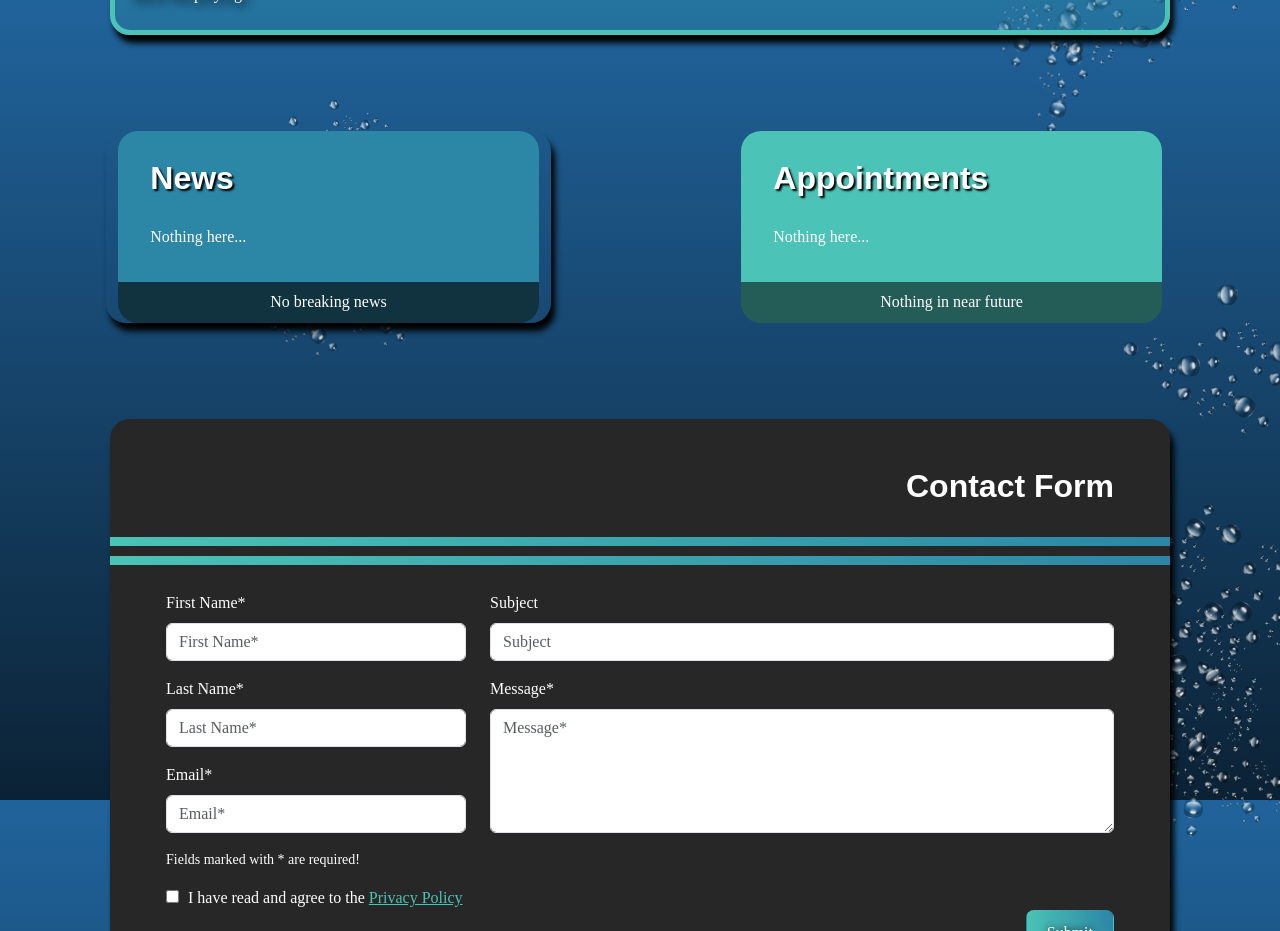
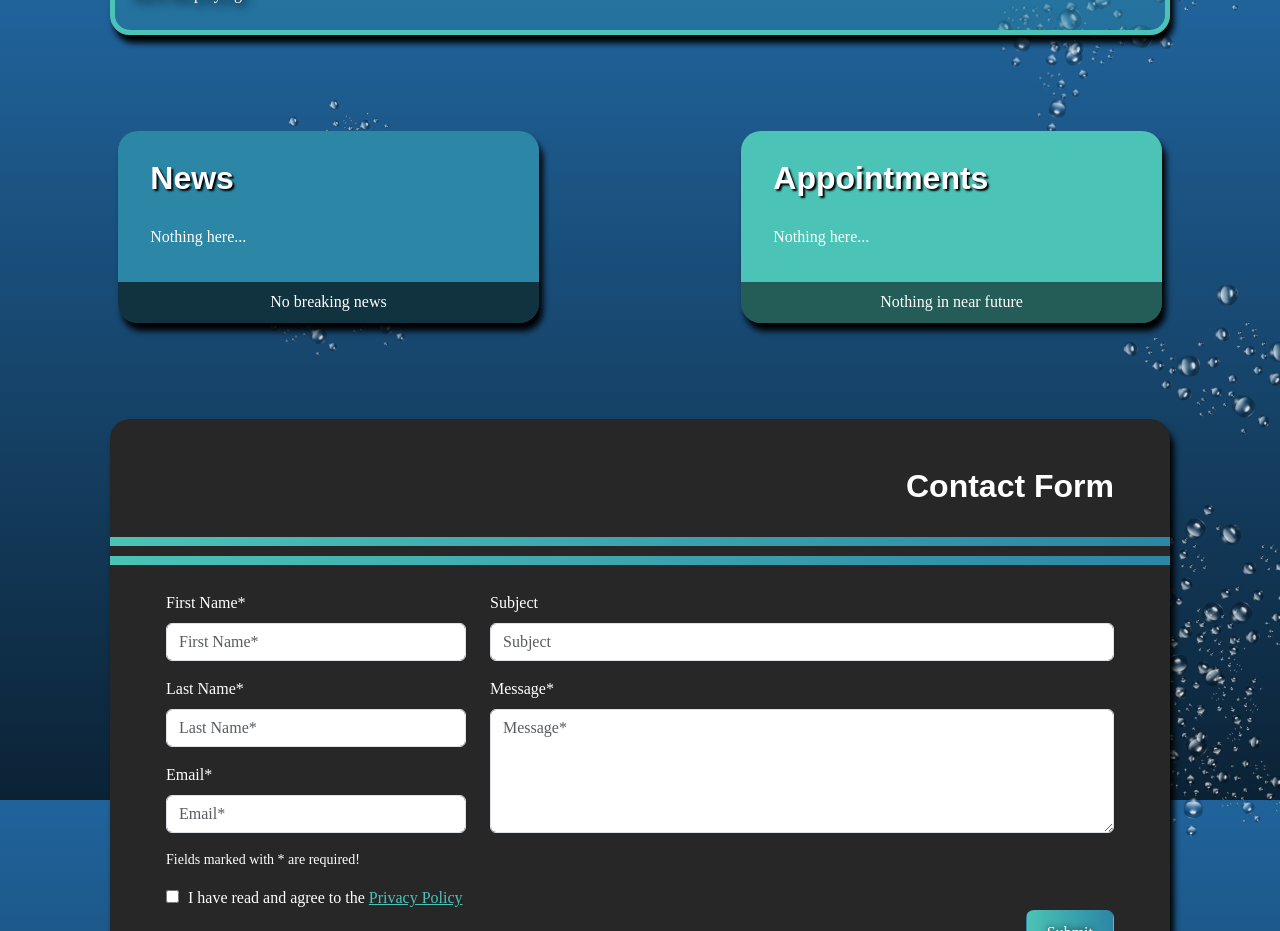
Before and after one commit to Doner-mit-alles/wirtschaft-live, a Vue app: page / in a window 1280 px wide. Shown: the part 3200-4131 px from the top of the page. Built offline with nearby package versions, Linux system fonts and the light colour scheme; a web font is replaced by a local one.

Commit message:
[49] change box shadow

```diff
--- a/src/components/container/NewsAndAppointmentsContainer.vue
+++ b/src/components/container/NewsAndAppointmentsContainer.vue
@@ -1,8 +1,10 @@
-<script lang="ts" setup></script>
+<script lang="ts" setup>
+</script>
 
 <template>
   <div id="news-and-appointments" class="row mb-4">
-    <div class="col-lg-5 col-12 me-auto default-shadow border-radius-20">
+    <div class="col-lg-5 col-12 me-auto">
+      <div class="default-shadow border-radius-20">
         <div id="news-top-text" class="leftpad">
           <div id="news-top-text-headline" class="leftpad">
             <h2>{{ $t('container.news.headline') }}</h2>
@@ -15,7 +17,9 @@
           <div>{{ $t('container.news.bottom_text') }}</div>
         </div>
       </div>
+    </div>
     <div class="col-lg-5 col-12 ms-auto">
+      <div class="default-shadow border-radius-20">
         <div id="appointments-top-text" class="leftpad">
           <div id="appointments-top-text-headline" class="leftpad">
             <h2>{{ $t('container.appointments.headline') }}</h2>
@@ -26,6 +30,7 @@
         </div>
         <div id="appointments-bottom-text">
           {{ $t('container.appointments.bottom_text') }}
+        </div>
       </div>
     </div>
   </div>
```
Lines whose indentation alone changed are shown as unchanged.
